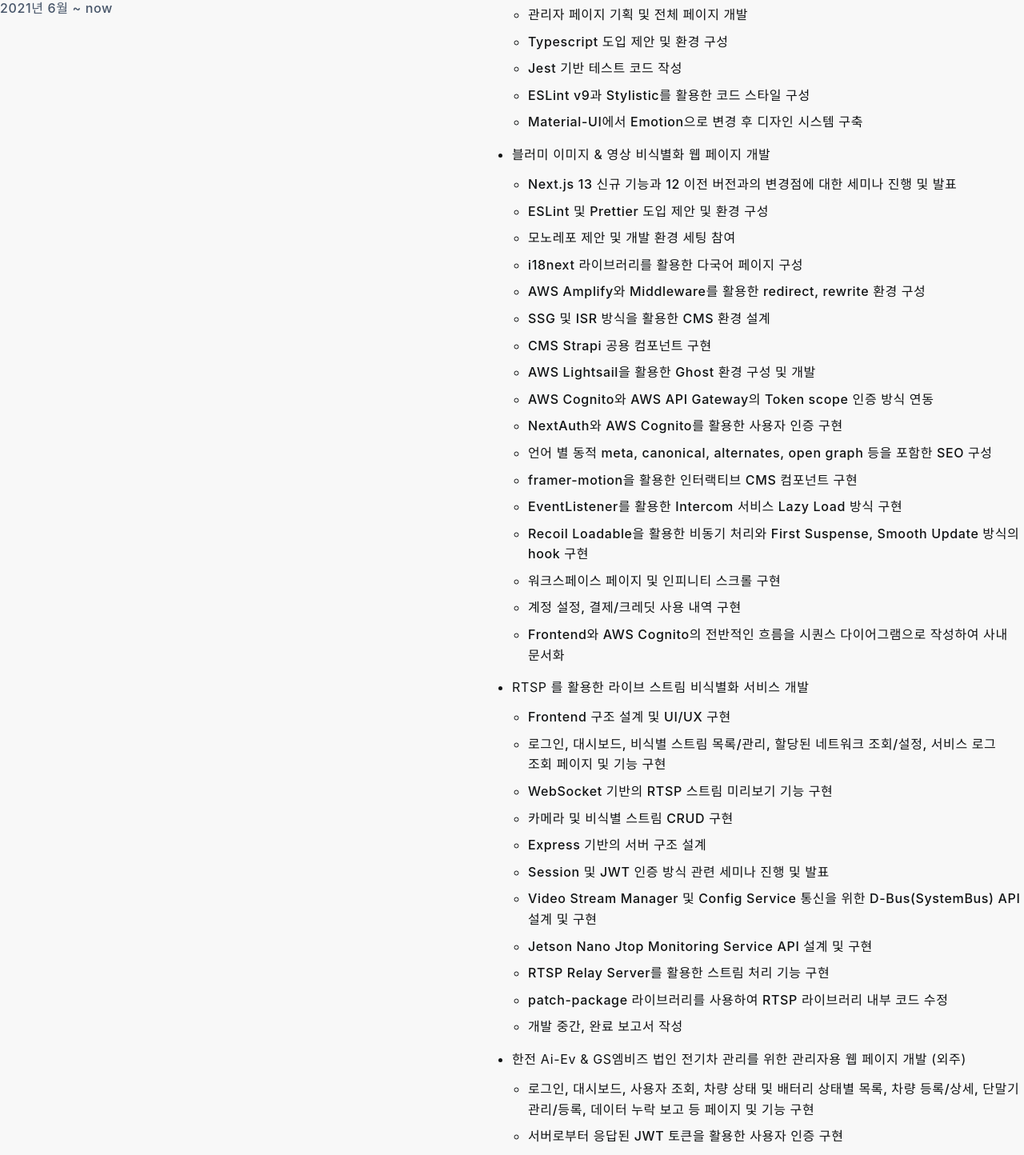
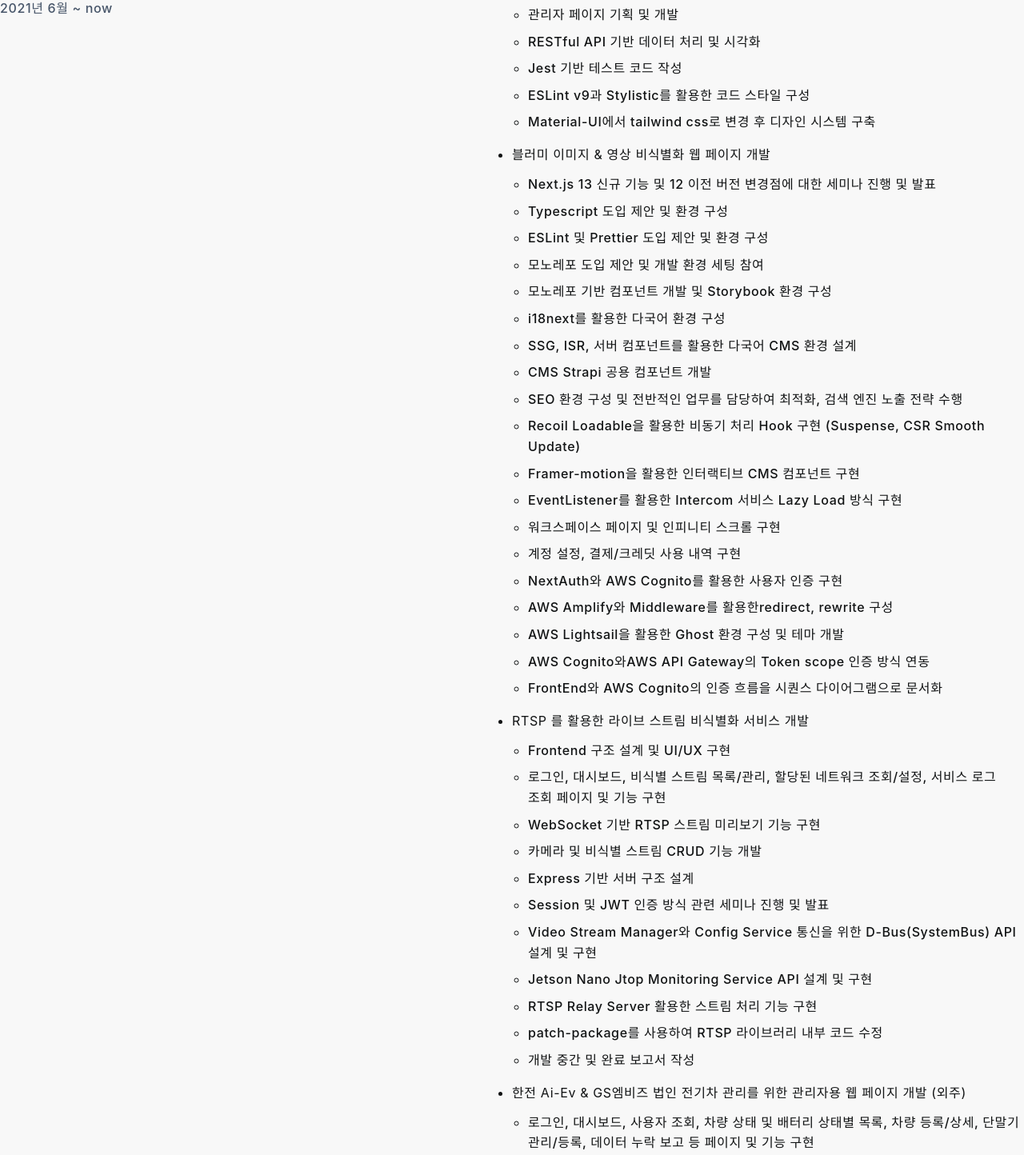
Before and after one commit to dango0812/dango0812.github.io, a React (Vite) app: page /career in a window 1280 px wide. Shown: the part 209-1653 px from the top of the page at 80% size. Built offline with nearby package versions, Linux system fonts and the light colour scheme; a web font is replaced by a local one.

Commit message:
docs: modified career config

```diff
--- a/src/pages/career/page.tsx
+++ b/src/pages/career/page.tsx
@@ -12,34 +12,36 @@ const careerConfig = [
             {
                 title: "블러미 관리자용 웹 페이지 개발",
                 details: [
-                    "관리자 페이지 기획 및 전체 페이지 개발",
-                    "Typescript 도입 제안 및 환경 구성",
+                    "관리자 페이지 기획 및 개발",
+                    "RESTful API 기반 데이터 처리 및 시각화",
                     "Jest 기반 테스트 코드 작성",
                     "ESLint v9과 Stylistic를 활용한 코드 스타일 구성",
-                    "Material-UI에서 Emotion으로 변경 후 디자인 시스템 구축",
+                    "Material-UI에서 tailwind css로 변경 후 디자인 시스템 구축",
                 ],
                 date: "2023년 12월 ~ 2024년 2월"
             },
             {
                 title: "블러미 이미지 & 영상 비식별화 웹 페이지 개발",
                 details: [
-                    "Next.js 13 신규 기능과 12 이전 버전과의 변경점에 대한 세미나 진행 및 발표",
+                    "Next.js 13 신규 기능 및 12 이전 버전 변경점에 대한 세미나 진행 및 발표",
+                    "Typescript 도입 제안 및 환경 구성",
                     "ESLint 및 Prettier 도입 제안 및 환경 구성",
-                    "모노레포 제안 및 개발 환경 세팅 참여",
-                    "i18next 라이브러리를 활용한 다국어 페이지 구성",
-                    "AWS Amplify와 Middleware를 활용한 redirect, rewrite 환경 구성",
-                    "SSG 및 ISR 방식을 활용한 CMS 환경 설계",
-                    "CMS Strapi 공용 컴포넌트 구현",
-                    "AWS Lightsail을 활용한 Ghost 환경 구성 및 개발",
-                    "AWS Cognito와 AWS API Gateway의 Token scope 인증 방식 연동",
-                    "NextAuth와 AWS Cognito를 활용한 사용자 인증 구현",
-                    "언어 별 동적 meta, canonical, alternates, open graph 등을 포함한 SEO 구성",
-                    "framer-motion을 활용한 인터랙티브 CMS 컴포넌트 구현",
+                    "모노레포 도입 제안 및 개발 환경 세팅 참여",
+                    "모노레포 기반 컴포넌트 개발 및 Storybook 환경 구성",
+                    "i18next를 활용한 다국어 환경 구성",
+                    "SSG, ISR, 서버 컴포넌트를 활용한 다국어 CMS 환경 설계",
+                    "CMS Strapi 공용 컴포넌트 개발",
+                    "SEO 환경 구성 및 전반적인 업무를 담당하여 최적화, 검색 엔진 노출 전략 수행",
+                    "Recoil Loadable을 활용한 비동기 처리 Hook 구현 (Suspense, CSR Smooth Update)",
+                    "Framer-motion을 활용한 인터랙티브 CMS 컴포넌트 구현",
                     "EventListener를 활용한 Intercom 서비스 Lazy Load 방식 구현",
-                    "Recoil Loadable을 활용한 비동기 처리와 First Suspense, Smooth Update 방식의 hook 구현",
                     "워크스페이스 페이지 및 인피니티 스크롤 구현",
                     "계정 설정, 결제/크레딧 사용 내역 구현",
-                    "Frontend와 AWS Cognito의 전반적인 흐름을 시퀀스 다이어그램으로 작성하여 사내 문서화"
+                    "NextAuth와 AWS Cognito를 활용한 사용자 인증 구현",
+                    "AWS Amplify와 Middleware를 활용한redirect, rewrite 구성",
+                    "AWS Lightsail을 활용한 Ghost 환경 구성 및 테마 개발",
+                    "AWS Cognito와AWS API Gateway의 Token scope 인증 방식 연동",
+                    "FrontEnd와 AWS Cognito의 인증 흐름을 시퀀스 다이어그램으로 문서화"
                 ],
                 date: "2023년 4월 ~ 진행 중"
             },
@@ -48,15 +50,15 @@ const careerConfig = [
                 details: [
                     "Frontend 구조 설계 및 UI/UX 구현",
                     "로그인, 대시보드, 비식별 스트림 목록/관리, 할당된 네트워크 조회/설정, 서비스 로그 조회 페이지 및 기능 구현",
-                    "WebSocket 기반의 RTSP 스트림 미리보기 기능 구현",
-                    "카메라 및 비식별 스트림 CRUD 구현",
-                    "Express 기반의 서버 구조 설계",
+                    "WebSocket 기반 RTSP 스트림 미리보기 기능 구현",
+                    "카메라 및 비식별 스트림 CRUD 기능 개발",
+                    "Express 기반 서버 구조 설계",
                     "Session 및 JWT 인증 방식 관련 세미나 진행 및 발표",
-                    "Video Stream Manager 및 Config Service 통신을 위한 D-Bus(SystemBus) API 설계 및 구현",
+                    "Video Stream Manager와 Config Service 통신을 위한 D-Bus(SystemBus) API 설계 및 구현",
                     "Jetson Nano Jtop Monitoring Service API 설계 및 구현",
-                    "RTSP Relay Server를 활용한 스트림 처리 기능 구현",
-                    "patch-package 라이브러리를 사용하여 RTSP 라이브러리 내부 코드 수정",
-                    "개발 중간, 완료 보고서 작성",
+                    "RTSP Relay Server 활용한 스트림 처리 기능 구현",
+                    "patch-package를 사용하여 RTSP 라이브러리 내부 코드 수정",
+                    "개발 중간 및 완료 보고서 작성",
                 ],
                 date: "2023년 1월 ~ 2023년 9월",
             },
@@ -64,12 +66,12 @@ const careerConfig = [
                 title: "한전 Ai-Ev & GS엠비즈 법인 전기차 관리를 위한 관리자용 웹 페이지 개발 (외주)",
                 details: [
                     "로그인, 대시보드, 사용자 조회, 차량 상태 및 배터리 상태별 목록, 차량 등록/상세, 단말기 관리/등록, 데이터 누락 보고 등 페이지 및 기능 구현",
-                    "서버로부터 응답된 JWT 토큰을 활용한 사용자 인증 구현",
+                    "서버로부터 응답된 JWT 토큰을 활용하여 React Context를 기반으로 사용자 인증 구현",
                     "차량 단말기 엑셀 파일 업로드 및 현재 단말기 정보 엑셀 다운로드 기능 구현",
                     "Google Maps를 활용하여 차량의 현재 위치 표시 및 연료 변화에 따른 마커 동적 생성 기능 구현",
                     "Google Geocode API를 활용하여 대용량 위도·경도 데이터 주소 변환 기능 구현",
-                    "테이블 컴포넌트 및 페이지네이션 hook을 구현하여 전체 페이지에 적용하고 작업 시간을 단축",
-                    "yup와 react-hook-form 라이브러리를 사용하여 form validation 컨트롤러 컴포넌트 구현",
+                    "테이블 컴포넌트 및 Pagination Hook을 구현하여 전체 페이지에 적용하고 작업 시간을 단축",
+                    "Yup와 React-Hook-Form을 활용한 Form Validation 컨트롤러 컴포넌트 구현",
                     "개발 완료 보고서 작성"
                 ],
                 date: "2022년 5월 ~ 2022년 12월"
```
